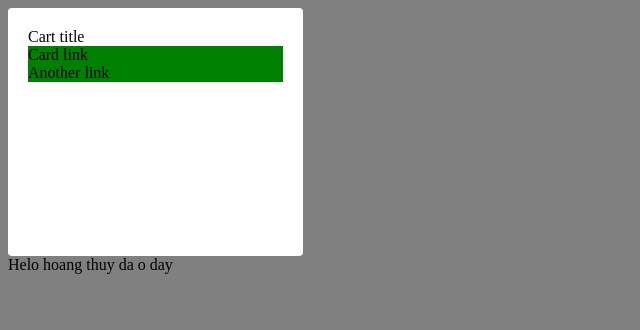
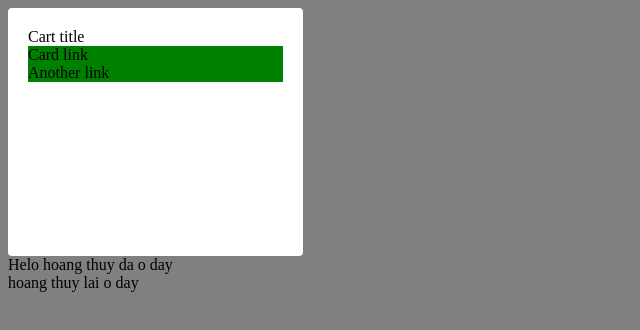
Before and after one commit to gitzno/ctvteam5, a plain HTML site: page index.html in a window 1280 px wide. Shown: the whole page, without its empty margins (0-640 px from the left). Drawn offline with Linux system fonts and the light colour scheme.

Commit message:
thuy lai commit

```diff
--- a/index.html
+++ b/index.html
@@ -17,5 +17,6 @@
         </div>
     </div>
     <div>Helo hoang thuy da o day</div>
+    <div>hoang thuy lai o day</div>
 </body>
 </html>
```
